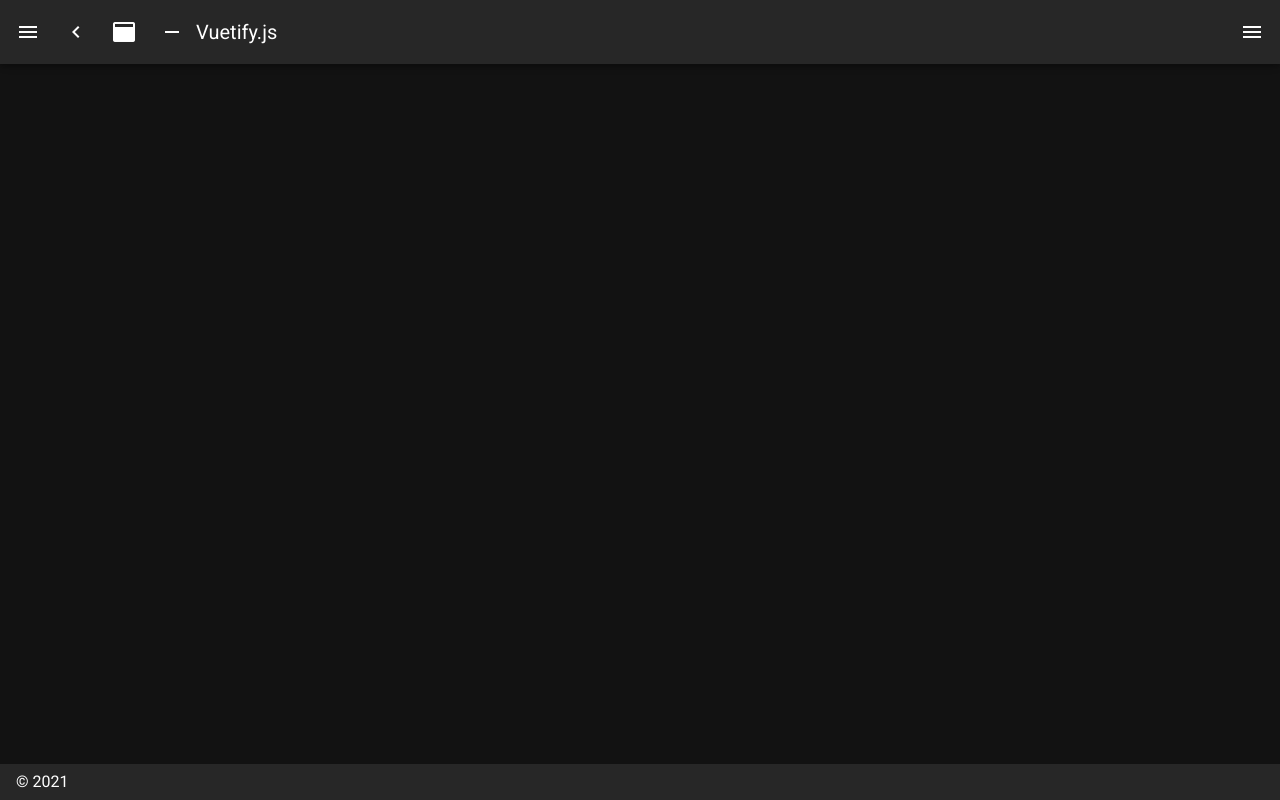
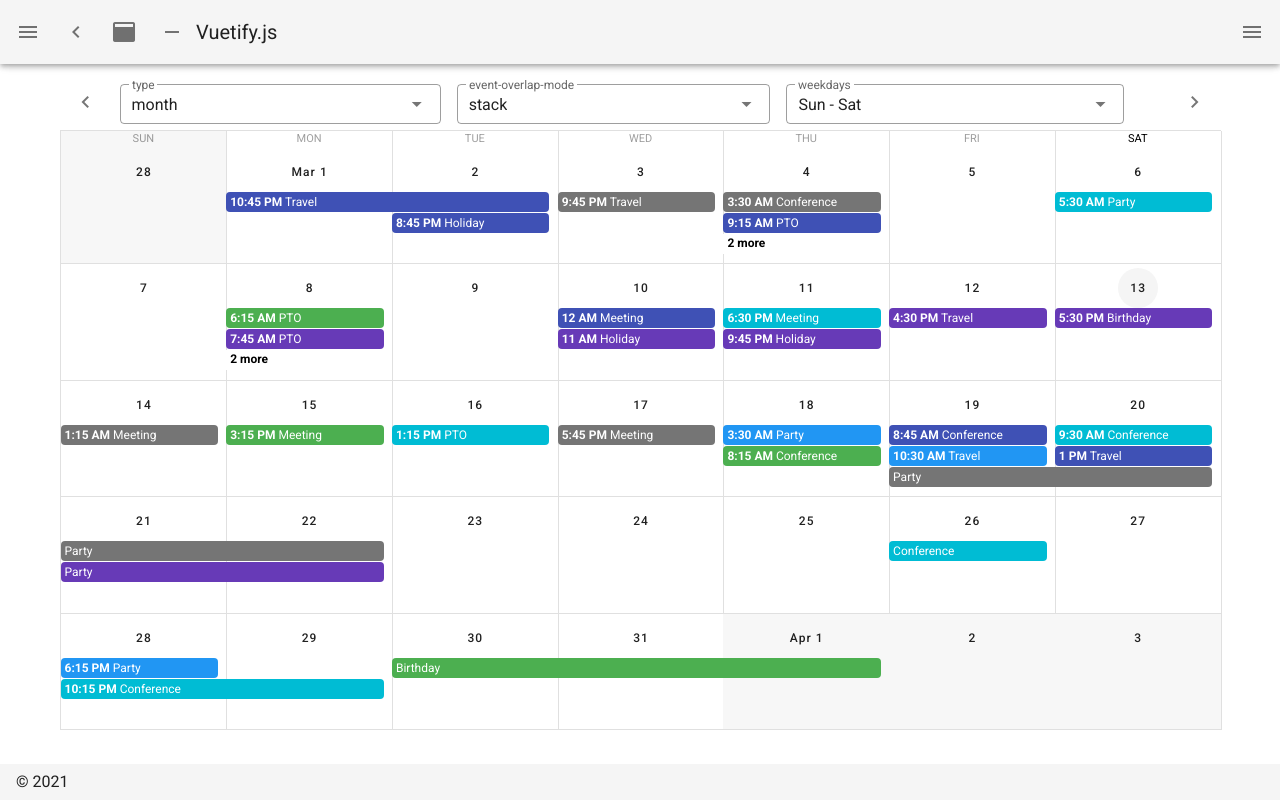
Before and after one commit to yusufhm/busy-praying, a Nuxt app: page /calendar in a window 1280 px wide. Before the commit this address had no page. Built offline with nearby package versions, Linux system fonts and the light colour scheme.

Commit message:
Disable dark mode.
Add calendar page.

```diff
--- a/layouts/default.vue
+++ b/layouts/default.vue
@@ -1,5 +1,5 @@
 <template>
-  <v-app dark>
+  <v-app>
     <v-navigation-drawer
       v-model="drawer"
       :mini-variant="miniVariant"
--- a/nuxt.config.js
+++ b/nuxt.config.js
@@ -60,7 +60,7 @@
   vuetify: {
     customVariables: ['~/assets/variables.scss'],
     theme: {
-      dark: true,
+      dark: false,
       themes: {
         dark: {
           primary: colors.blue.darken2,
--- /dev/null
+++ b/pages/calendar.vue
@@ -0,0 +1,120 @@
+<template>
+  <div>
+    <v-sheet
+      tile
+      height="54"
+      class="d-flex"
+    >
+      <v-btn
+        icon
+        class="ma-2"
+        @click="$refs.calendar.prev()"
+      >
+        <v-icon>mdi-chevron-left</v-icon>
+      </v-btn>
+      <v-select
+        v-model="type"
+        :items="types"
+        dense
+        outlined
+        hide-details
+        class="ma-2"
+        label="type"
+      ></v-select>
+      <v-select
+        v-model="mode"
+        :items="modes"
+        dense
+        outlined
+        hide-details
+        label="event-overlap-mode"
+        class="ma-2"
+      ></v-select>
+      <v-select
+        v-model="weekday"
+        :items="weekdays"
+        dense
+        outlined
+        hide-details
+        label="weekdays"
+        class="ma-2"
+      ></v-select>
+      <v-spacer></v-spacer>
+      <v-btn
+        icon
+        class="ma-2"
+        @click="$refs.calendar.next()"
+      >
+        <v-icon>mdi-chevron-right</v-icon>
+      </v-btn>
+    </v-sheet>
+    <v-sheet height="600">
+      <v-calendar
+        ref="calendar"
+        v-model="value"
+        :weekdays="weekday"
+        :type="type"
+        :events="events"
+        :event-overlap-mode="mode"
+        :event-overlap-threshold="30"
+        :event-color="getEventColor"
+        @change="getEvents"
+      ></v-calendar>
+    </v-sheet>
+  </div>
+</template>
+<script>
+  export default {
+    data: () => ({
+      type: 'month',
+      types: ['month', 'week', 'day', '4day'],
+      mode: 'stack',
+      modes: ['stack', 'column'],
+      weekday: [0, 1, 2, 3, 4, 5, 6],
+      weekdays: [
+        { text: 'Sun - Sat', value: [0, 1, 2, 3, 4, 5, 6] },
+        { text: 'Mon - Sun', value: [1, 2, 3, 4, 5, 6, 0] },
+        { text: 'Mon - Fri', value: [1, 2, 3, 4, 5] },
+        { text: 'Mon, Wed, Fri', value: [1, 3, 5] },
+      ],
+      value: '',
+      events: [],
+      colors: ['blue', 'indigo', 'deep-purple', 'cyan', 'green', 'orange', 'grey darken-1'],
+      names: ['Meeting', 'Holiday', 'PTO', 'Travel', 'Event', 'Birthday', 'Conference', 'Party'],
+    }),
+    methods: {
+      getEvents ({ start, end }) {
+        const events = []
+
+        const min = new Date(`${start.date}T00:00:00`)
+        const max = new Date(`${end.date}T23:59:59`)
+        const days = (max.getTime() - min.getTime()) / 86400000
+        const eventCount = this.rnd(days, days + 20)
+
+        for (let i = 0; i < eventCount; i++) {
+          const allDay = this.rnd(0, 3) === 0
+          const firstTimestamp = this.rnd(min.getTime(), max.getTime())
+          const first = new Date(firstTimestamp - (firstTimestamp % 900000))
+          const secondTimestamp = this.rnd(2, allDay ? 288 : 8) * 900000
+          const second = new Date(first.getTime() + secondTimestamp)
+
+          events.push({
+            name: this.names[this.rnd(0, this.names.length - 1)],
+            start: first,
+            end: second,
+            color: this.colors[this.rnd(0, this.colors.length - 1)],
+            timed: !allDay,
+          })
+        }
+
+        this.events = events
+      },
+      getEventColor (event) {
+        return event.color
+      },
+      rnd (a, b) {
+        return Math.floor((b - a + 1) * Math.random()) + a
+      },
+    },
+  }
+</script>
```
